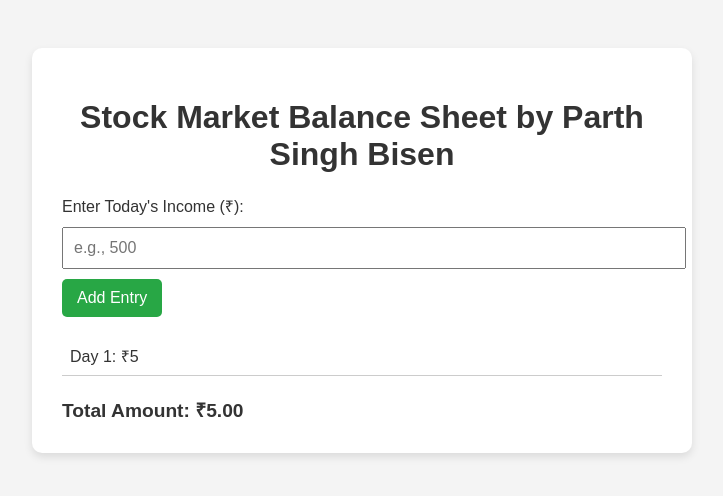
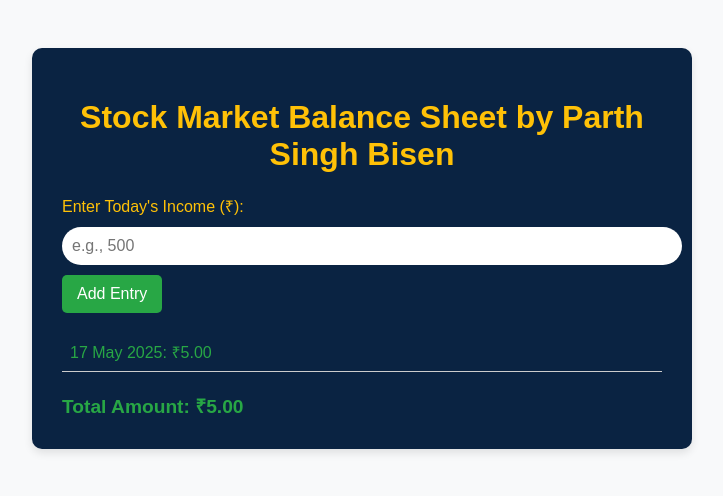
Before and after one commit to Parth520/stock-market, a plain HTML site: page index.html in a window 1280 px wide. Both pictures are taken after typing "5" into the empty fields and a click on the button "Add Entry". Shown: the whole page, without its empty margins (278-1001 px from the left). Drawn offline with Linux system fonts and the light colour scheme.

Commit message:
Update index.html

```diff
--- a/index.html
+++ b/index.html
@@ -8,18 +8,19 @@
         body {
             font-family: Arial, sans-serif;
             padding: 40px;
-            background: #f4f4f4;
-            color: #333;
+            background: #F8F9FA;
+            color: 	#28A745;
         }
 
         h1 {
             text-align: center;
+            color:	#FFC107;
         }
 
         .container {
             max-width: 600px;
             margin: auto;
-            background: white;
+            background: 		#0A2342;
             padding: 30px;
             border-radius: 10px;
             box-shadow: 0 4px 8px rgba(0, 0, 0, 0.1);
@@ -30,6 +31,8 @@
             padding: 10px;
             margin-top: 10px;
             font-size: 1rem;
+            border-radius:20px;
+            border:0;
         }
 
         button {
@@ -61,6 +64,12 @@
             margin-top: 20px;
             font-weight: bold;
         }
+        label{
+            color:	#FFC107;
+        }
+        .total{
+            color:	#28A745;
+        }
     </style>
 </head>
 
@@ -84,12 +93,14 @@
         entryList.innerHTML = '';
         let total = 0;
 
-            entries.forEach((entry, index) => {
+        entries.forEach((entry) => {
+            if (entry && entry.amount && entry.date) {
                 const div = document.createElement('div');
                 div.className = 'entry';
-                div.textContent = `Day ${index + 1}: ₹${entry}`;
+                div.textContent = `${entry.date}: ₹${entry.amount}`;
                 entryList.appendChild(div);
-                total += parseFloat(entry);
+                total += parseFloat(entry.amount);
+            }
         });
 
         totalAmount.textContent = `Total Amount: ₹${total.toFixed(2)}`;
@@ -100,7 +111,19 @@
         const amount = parseFloat(amountInput.value);
 
         if (!isNaN(amount)) {
-                entries.push(amount);
+            const today = new Date();
+            const formattedDate = today.toLocaleDateString('en-IN', {
+                day: '2-digit',
+                month: 'short',
+                year: 'numeric'
+            });
+
+            const newEntry = {
+                amount: amount.toFixed(2),
+                date: formattedDate
+            };
+
+            entries.push(newEntry);
             localStorage.setItem('entries', JSON.stringify(entries));
             amountInput.value = '';
             updateUI();
@@ -111,6 +134,8 @@
 
     updateUI(); // Load data on page load
 </script>
+
+
 </body>
 
 </html>
```
Lines whose indentation alone changed are shown as unchanged.
